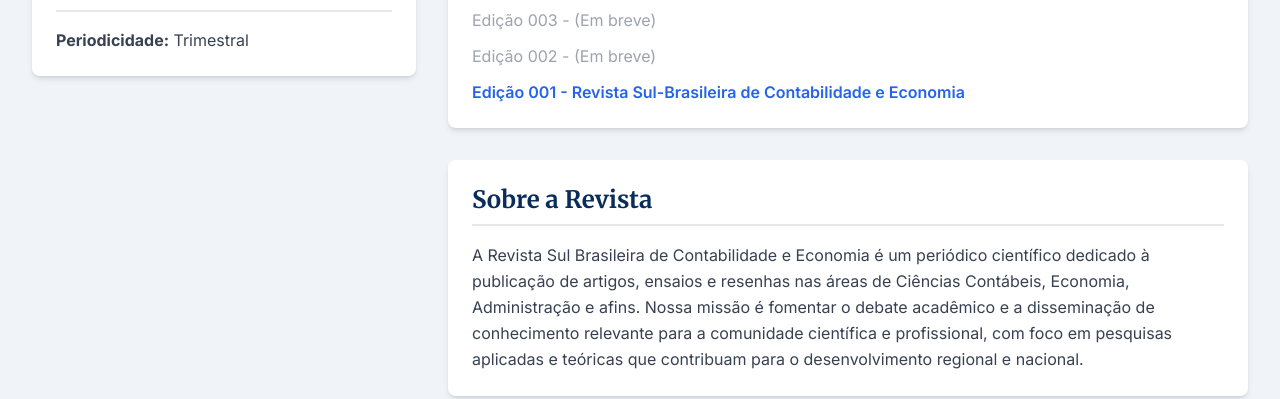
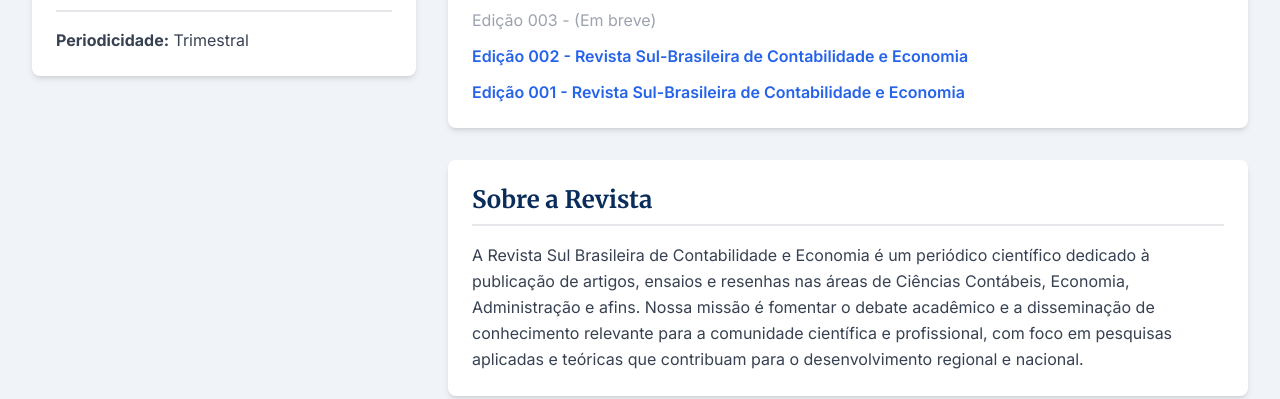
Before and after one commit to guesserlucas/revista, a plain HTML site: page index.html in a window 1280 px wide. Shown: the part 506-905 px from the top of the page. Drawn offline with nearby package versions, Linux system fonts and the light colour scheme.

Commit message:
edição 02

```diff
--- a/index.html
+++ b/index.html
@@ -90,7 +90,7 @@
                         <p><a href="#" class="text-gray-400 cursor-not-allowed" aria-disabled="true">Edição 005 - (Em breve)</a></p>
                         <p><a href="#" class="text-gray-400 cursor-not-allowed" aria-disabled="true">Edição 004 - (Em breve)</a></p>
                         <p><a href="#" class="text-gray-400 cursor-not-allowed" aria-disabled="true">Edição 003 - (Em breve)</a></p>
-                        <p><a href="#" class="text-gray-400 cursor-not-allowed" aria-disabled="true">Edição 002 - (Em breve)</a></p>
+                        <p><a href="https://www.revistasulbrasileira.net.br/edicao002.html" class="text-blue-600 hover:text-blue-800 hover:underline font-semibold">Edição 002 - Revista Sul-Brasileira de Contabilidade e Economia</a></p>
                         <p><a href="Edição 001 - Revista Sul-Brasileira de Contabilidade e Economia.html" class="text-blue-600 hover:text-blue-800 hover:underline font-semibold">Edição 001 - Revista Sul-Brasileira de Contabilidade e Economia</a></p>
                     </div>
                 </section>
```
